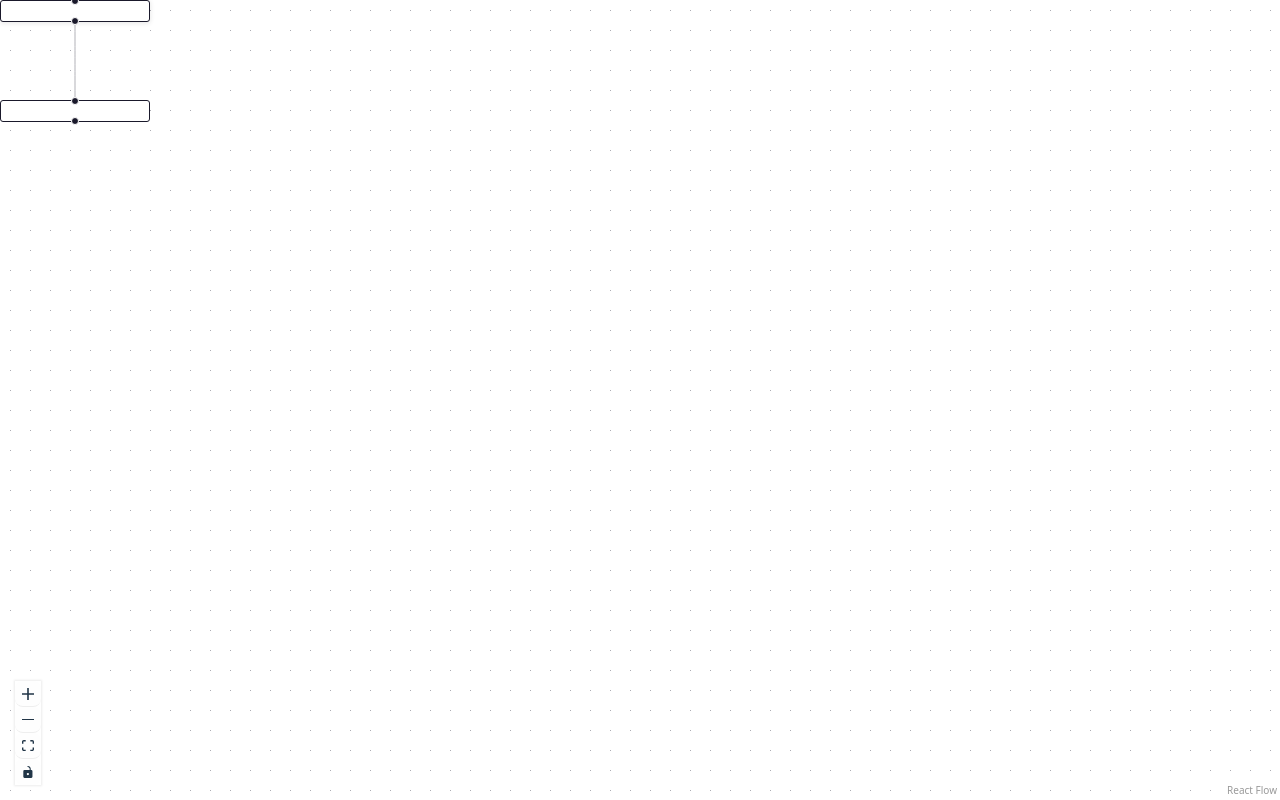
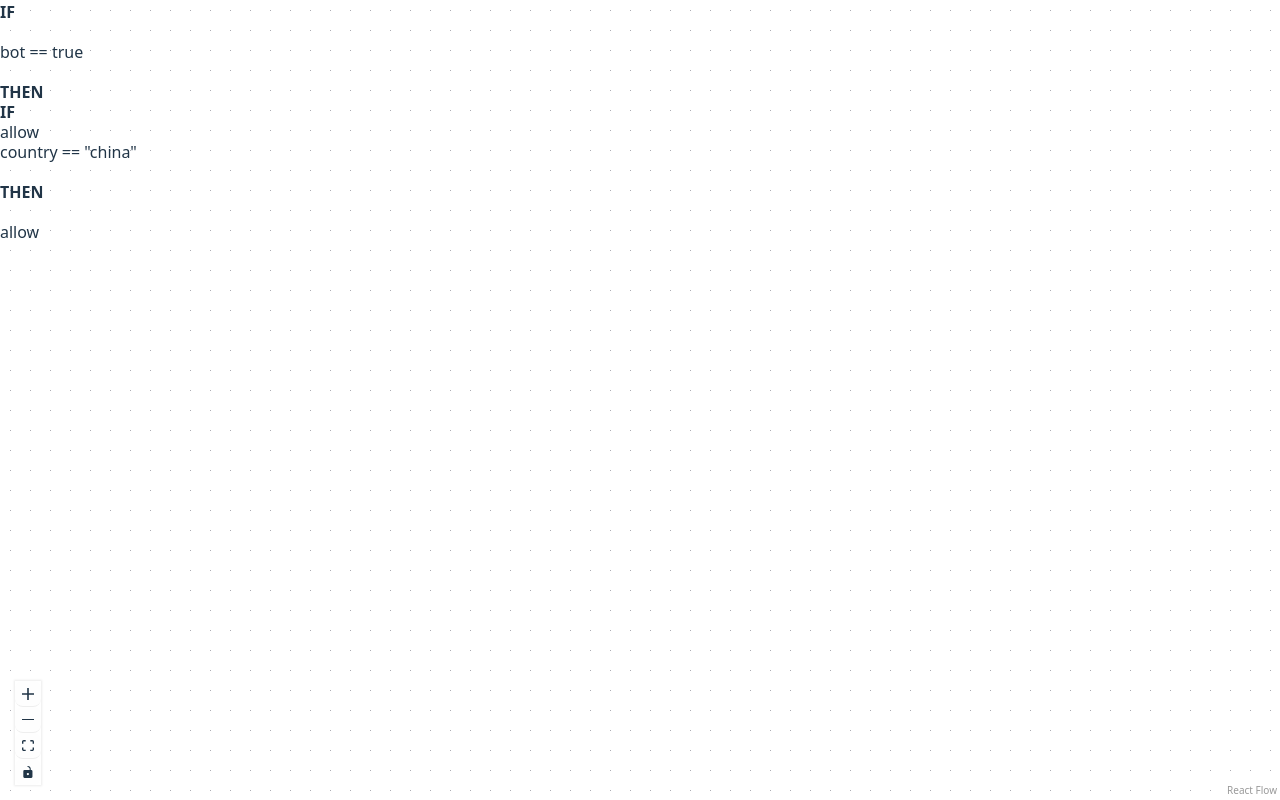
Before and after one commit to JuroUhlar/react-flow-sandbox, a React (Vite) app: page / in a window 1280 px wide. Built offline with nearby package versions, Linux system fonts and the light colour scheme.

Commit message:
feat: add custom RuleNode component and integrate nodeTypes in React Flow

```diff
--- a/src/App.tsx
+++ b/src/App.tsx
@@ -1,7 +1,7 @@
 /* eslint-disable @typescript-eslint/no-unused-vars */
 // import "./App.css";
 import "@xyflow/react/dist/style.css";
-import { ReactFlow, Background, Controls } from "@xyflow/react";
+import { ReactFlow, Background, Controls, type NodeProps } from "@xyflow/react";
 import {
   addEdge,
   applyNodeChanges,
@@ -57,6 +57,20 @@ for (let i = 0; i < initialNodes.length - 1; i++) {
   });
 }
 
+const nodeTypes = {
+  rule: RuleNode,
+  // newRuleButton: NewRuleButtonNode,
+};
+
+function RuleNode(props: NodeProps<RuleNode>) {
+  return <div className="bg-white p-2 rounded-md">
+    <b>IF</b>
+    <p>{props.data.expression}</p>
+    <b>THEN</b>
+    <p>{props.data.action}</p>
+    </div>;
+}
+
 const App = () => {
   const [nodes, setNodes] = useState(initialNodes);
   const [edges, setEdges] = useState(initialEdges);
@@ -81,6 +95,7 @@ const App = () => {
           edges={edges}
           onNodesChange={onNodesChange}
           onEdgesChange={onEdgesChange}
+          nodeTypes={nodeTypes}
         >
           <Background />
           <Controls />
```
